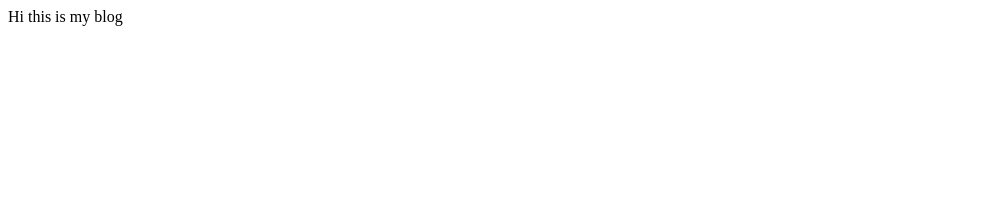
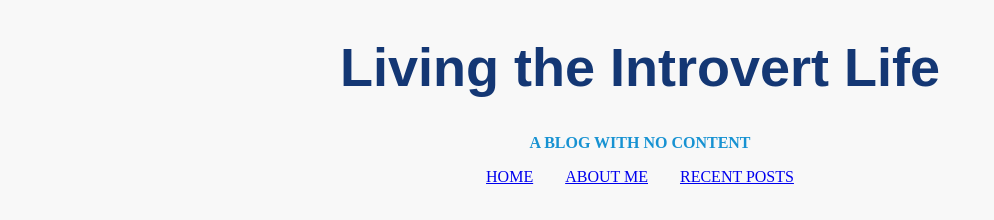
Before and after one commit to sahil1331/Blog, a plain HTML site: page index.html in a window 1280 px wide. Shown: the whole page, without its empty margins (0-994 px from the left). Drawn offline with Linux system fonts and the light colour scheme.

Commit message:
added navbar and styled/

```diff
--- a/css/style.css
+++ b/css/style.css
@@ -0,0 +1,41 @@
+body{
+    text-align:center;
+    background-color: #f8f8f8;
+}
+
+h1{
+    font-family:sans-serif;
+    color:#143774;
+    font-size: 3.375rem;
+}
+
+.subtitle{
+    color: #1792d2;
+    font-size:1rem;
+    font-weight: bold;
+}
+
+nav ul{
+    list-style: none;
+    display: flex;
+    padding: 0;
+    justify-content:center;
+}
+
+nav li{
+    margin:0 1rem;
+}
+
+nav a{
+
+}
+
+nav a:hover{
+
+}
+
+.navigation{
+    color: #707070;
+    font-size:1rem;
+    font-weight: bold;
+}
--- a/index.html
+++ b/index.html
@@ -9,6 +9,18 @@
         <link rel="Stylesheet" href="/css/style.css">
     </head>
     <body>
-        Hi this is my blog
+        <header>
+            <div class="site-title">
+                <h1>Living the Introvert Life</h1>
+                <p class="subtitle">A BLOG WITH NO CONTENT</p>
+            </div>
+            <nav>
+                <ul>
+                    <li><a href="#">HOME</a></li>
+                    <li><a href="#">ABOUT ME</a></li>
+                    <li><a href="#">RECENT POSTS</a></li>
+                </ul>
+            </nav>
+        </header>
     </body>
 </html>
```
